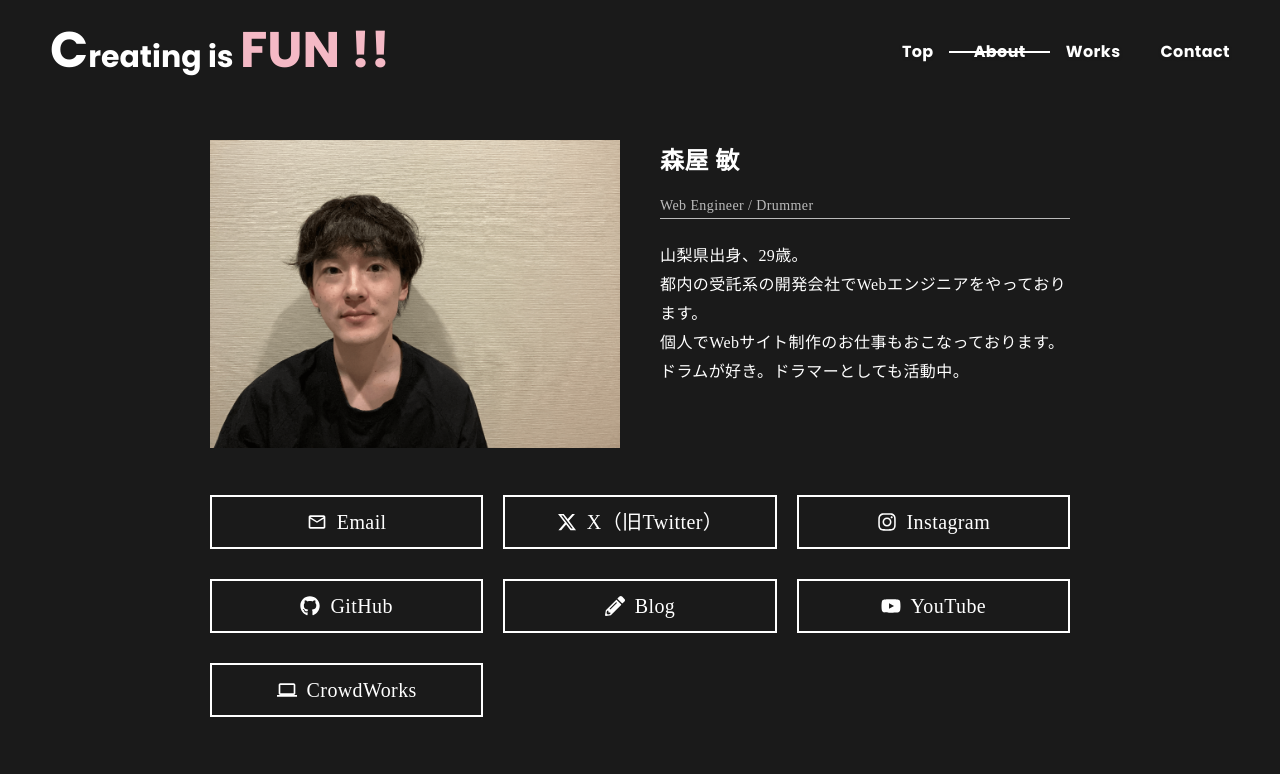
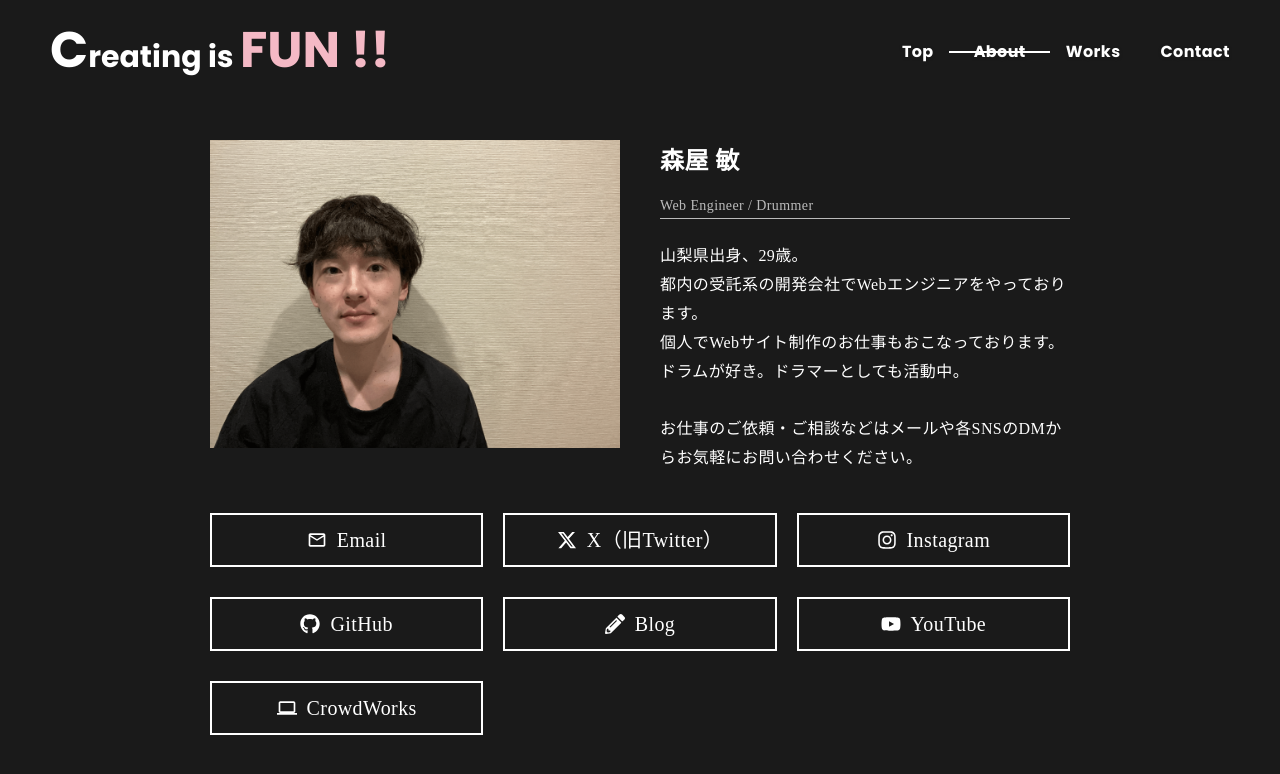
Before and after one commit to Satoshi-Moriya/my-portfolio-site, a Next.js app: page /about in a window 1280 px wide. Shown: the top 774 px of the page. Built offline with nearby package versions, Linux system fonts and the light colour scheme.

Commit message:
about のメッセージを追加

```diff
--- a/src/pages/about.tsx
+++ b/src/pages/about.tsx
@@ -43,6 +43,8 @@ export default function About() {
             <p>都内の受託系の開発会社でWebエンジニアをやっております。</p>
             <p>個人でWebサイト制作のお仕事もおこなっております。</p>
             <p>ドラムが好き。ドラマーとしても活動中。</p>
+            <br />
+            <p>お仕事のご依頼・ご相談などはメールや各SNSのDMからお気軽にお問い合わせください。</p>
           </AboutDescription>
         </AboutTextWrapper>
         <AboutExternalLinks>
```
